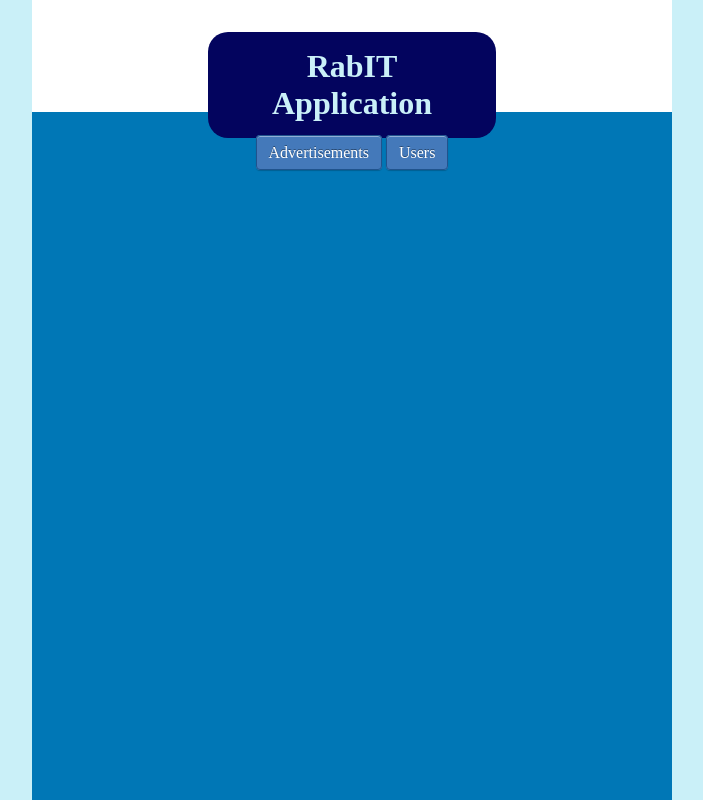
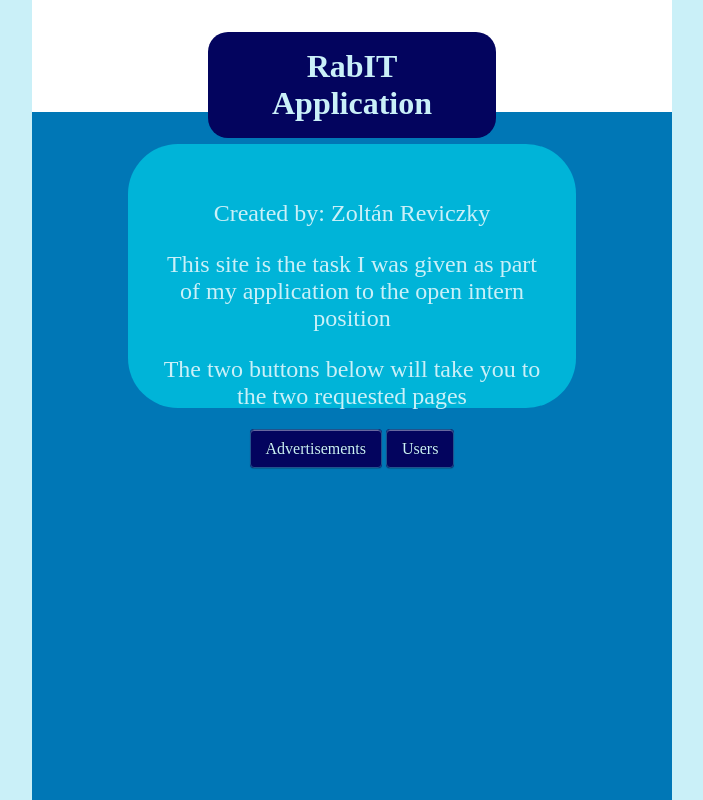
Before and after one commit to RZoli518/RabIT-application, a PHP site: page /RabIT_application/ in a window 1280 px wide. Shown: the whole page, without its empty margins (288-991 px from the left). Run offline with PHP 8.4, Linux system fonts and the light colour scheme.

Commit message:
Home view and README update

```diff
--- a/src/Views/home.php
+++ b/src/Views/home.php
@@ -13,6 +13,11 @@
                 <div class="head">
                     <h1>RabIT Application</h1>
                 </div>
+                <div class="homecenter">
+                    <p>Created by: Zoltán Reviczky</p>
+                    <p>This site is the task I was given as part of my application to the open intern position</p>
+                    <p>The two buttons below will take you to the two requested pages</p>
+                </div>
                 <div class=navbtns>
                     <a href="http://localhost/RabIT_application/RabIT-application/src/index.php?ad&data=mvc">Advertisements</a>
                     <a href="http://localhost/RabIT_application/RabIT-application/src/index.php?user&data=mvc">Users</a>
--- a/src/Views/style.scss
+++ b/src/Views/style.scss
@@ -117,8 +117,20 @@ a
     -webkit-box-shadow: inset 0 1px 0 rgba(255, 255, 255, 0.4), 0 1px 1px rgba(0, 0, 0, 0.2);
     -moz-box-shadow: inset 0 1px 0 rgba(255, 255, 255, 0.4), 0 1px 1px rgba(0, 0, 0, 0.2);
     box-shadow: inset 0 1px 0 rgba(255, 255, 255, 0.4), 0 1px 1px rgba(0, 0, 0, 0.2);
-    background: #4479BA;
-    color: #FFF;
-    padding: 8px 12px;
+    background-color: #03045e;
+    color: #caf0f8;
+    padding: 10px 15px;
     text-decoration: none;
 }
+.homecenter
+{
+    padding: 5%;
+    background-color: #00b4d8;
+    width: 60%;
+    height: 25%;
+    margin: auto;
+    margin-top: 5%;
+    border-radius: 50px;
+    color: #caf0f8;
+    font-size: x-large;
+}
```
Also changed, not shown: README.md.
